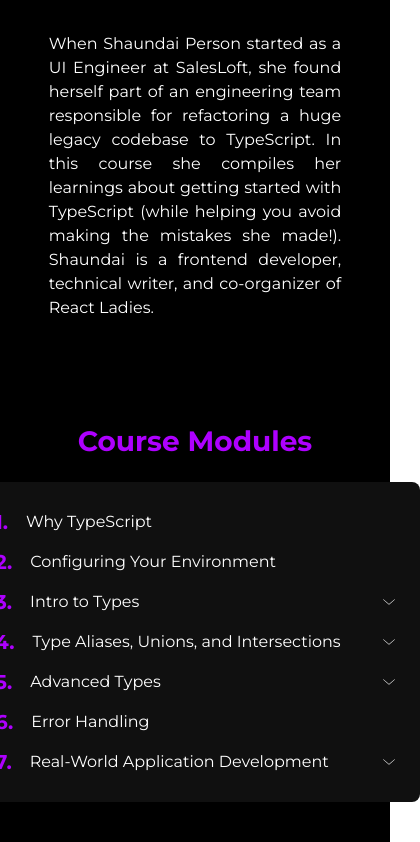
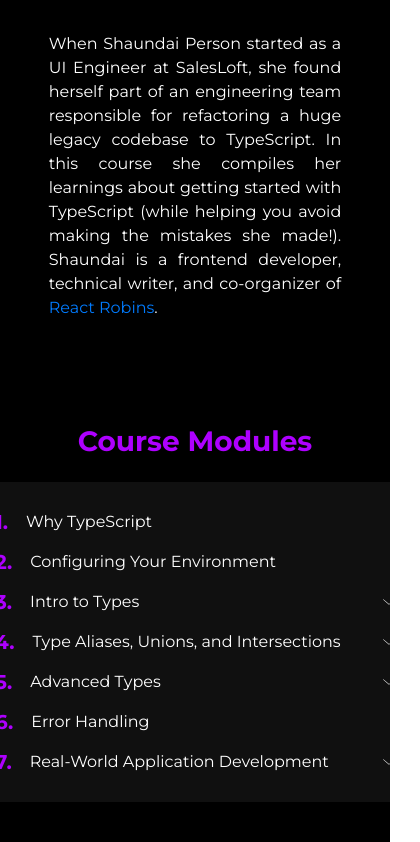
Before and after one commit to shaundai/TSforJSDevsSite, a React (Create React App) app: page / in a window 390 px wide. Shown: the part 1590-2432 px from the top of the page, 420 px wide, since content can reach past the window. Built offline with nearby package versions, Linux system fonts and the light colour scheme; a web font is replaced by a local one.

Commit message:
resolve styling on mobile

```diff
--- a/src/components/Form/SubscribeForm.js
+++ b/src/components/Form/SubscribeForm.js
@@ -24,7 +24,7 @@ const InputContainer = styled.div`
 	justify-content: center;
 	width: 450px;
 	@media ${device.tablet} {
-		width: 400px;
+		width: 90%;
 	}
 `
 const Input = styled.input`
--- a/src/components/MainContent/AboutThisCourse.js
+++ b/src/components/MainContent/AboutThisCourse.js
@@ -20,6 +20,7 @@ const GridContainer = styled.div`
 	background-color: ${Colors.offBlack};
 	border-radius: 8px;
 	padding: 20px 0px;
+	overflow: hidden;
 	margin-bottom: 100px;
 	@media ${device.tablet} {
 		flex-direction: column;
--- a/src/components/MainContent/Instructor.js
+++ b/src/components/MainContent/Instructor.js
@@ -31,7 +31,7 @@ export const Instructor = () => {
 					legacy codebase to TypeScript. In this course she compiles her learnings
 					about getting started with TypeScript (while helping you avoid making the
 					mistakes she made!). Shaundai is a frontend developer, technical writer,
-					and co-organizer of React Ladies.
+					and co-organizer of <a href="https://www.reactrobins.com/">React Robins</a>.
 					</AboutShaundai>
 					</>
 	)
--- a/src/components/styles.js
+++ b/src/components/styles.js
@@ -31,6 +31,7 @@ export const Container = styled.div`
 	width: 100%;
 	color: ${Colors.mainWhite};
 	font-family: "Montserrat", sans-serif;
+	overflow: hidden;
 `
 export const Content = styled.div`
 	display: flex;
```
